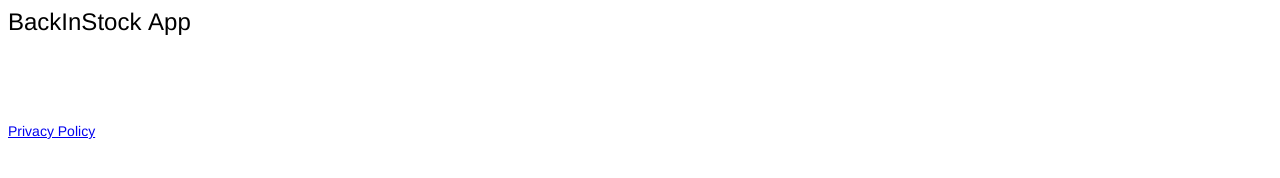
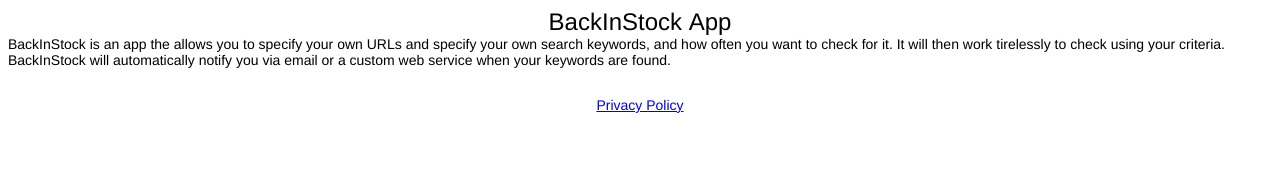
Before and after one commit to BackInStock-Alerts/BackInStock-Alerts.github.io, a plain HTML site: page index.html in a window 1280 px wide. Drawn offline with Linux system fonts and the light colour scheme.

Commit message:
Updated index

```diff
--- a/index.html
+++ b/index.html
@@ -7,17 +7,17 @@
   <meta name="Generator" content="Cocoa HTML Writer">
   <meta name="CocoaVersion" content="1894.6">
   <style type="text/css">
-    p.p1 {margin: 0.0px 0.0px 0.0px 0.0px; font: 24.0px Helvetica; color: #000000; -webkit-text-stroke: #000000}
-    p.p2 {margin: 0.0px 0.0px 0.0px 0.0px; font: 24.0px Helvetica; color: #000000; -webkit-text-stroke: #000000; min-height: 29.0px}
-    p.p3 {margin: 0.0px 0.0px 0.0px 0.0px; font: 14.0px Helvetica; color: #000000; -webkit-text-stroke: #000000}
+    p.p1 {margin: 0.0px 0.0px 0.0px 0.0px; text-align: center; font: 24.0px Helvetica; color: #000000; -webkit-text-stroke: #000000}
+    p.p2 {margin: 0.0px 0.0px 0.0px 0.0px; font: 14.0px Helvetica; color: #000000; -webkit-text-stroke: #000000}
+    p.p3 {margin: 0.0px 0.0px 0.0px 0.0px; font: 24.0px Helvetica; color: #000000; -webkit-text-stroke: #000000; min-height: 29.0px}
+    p.p4 {margin: 0.0px 0.0px 0.0px 0.0px; text-align: center; font: 14.0px Helvetica; color: #000000; -webkit-text-stroke: #000000}
     span.s1 {font-kerning: none}
   </style>
 </head>
 <body>
 <p class="p1"><span class="s1">BackInStock App</span></p>
-<p class="p2"><span class="s1"></span><br></p>
-<p class="p2"><span class="s1"></span><br></p>
-<p class="p2"><span class="s1"></span><br></p>
-<p class="p3"><span class="s1"><a href="privacy.html">Privacy Policy</a></span></p>
+<p class="p2"><span class="s1">BackInStock is an app the allows you to specify your own URLs and specify your own search keywords, and how often you want to check for it. It will then work tirelessly to check using your criteria. BackInStock will automatically notify you via email or a custom web service when your keywords are found.</span></p>
+<p class="p3"><span class="s1"></span><br></p>
+<p class="p4"><span class="s1"><a href="privacy.html">Privacy Policy</a></span></p>
 </body>
 </html>
```
